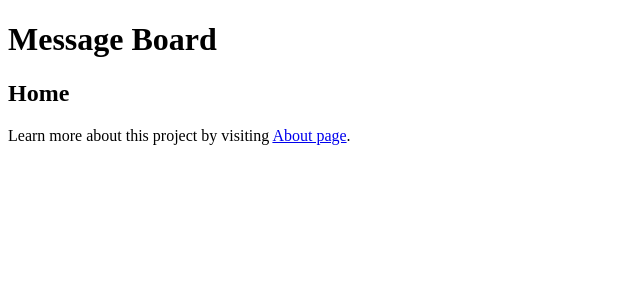
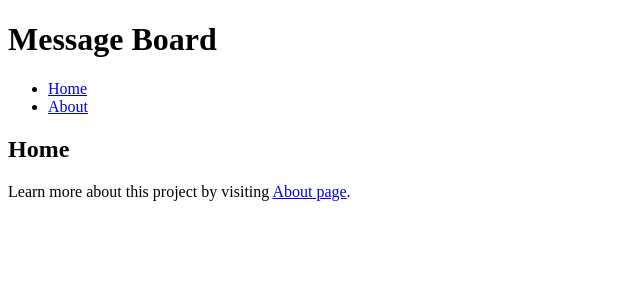
Before and after one commit to kwoolford25/jhu_software_concepts, a Python web app: template Module_1/board/templates/pages/home.html in a window 1280 px wide. Shown: the top 300 px of the page, without its empty margins (0-640 px from the left). Run offline with Jinja, Linux system fonts and the light colour scheme; the template is opened without the code that fills it, so the values that code supplies are empty.

Commit message:
Adding navigation functionality

```diff
--- /dev/null
+++ b/Module_1/board/templates/_navigation.html
@@ -0,0 +1,6 @@
+<nav>
+    <ul>
+        <li><a href="{{ url_for('pages.home') }}"">Home</a></li>
+        <li><a href="{{ url_for('pages.about') }}"">About</a></li>
+    </ul>
+</nav>
--- a/Module_1/board/templates/base.html
+++ b/Module_1/board/templates/base.html
@@ -5,6 +5,7 @@
 </head>
 <body>
 <h1>Message Board</h1>
+{% include("_navigation.html") %}
 <section>
     <header>
         {% block header %}{% endblock header %}
```
